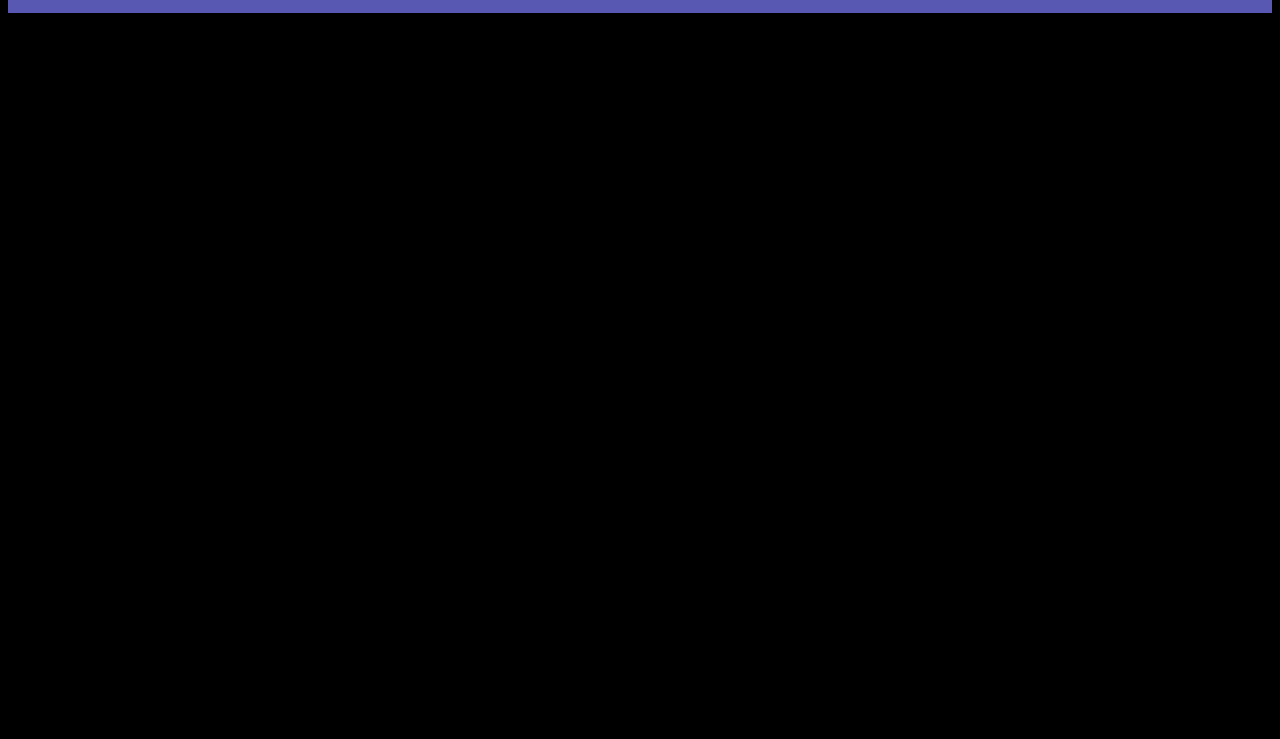
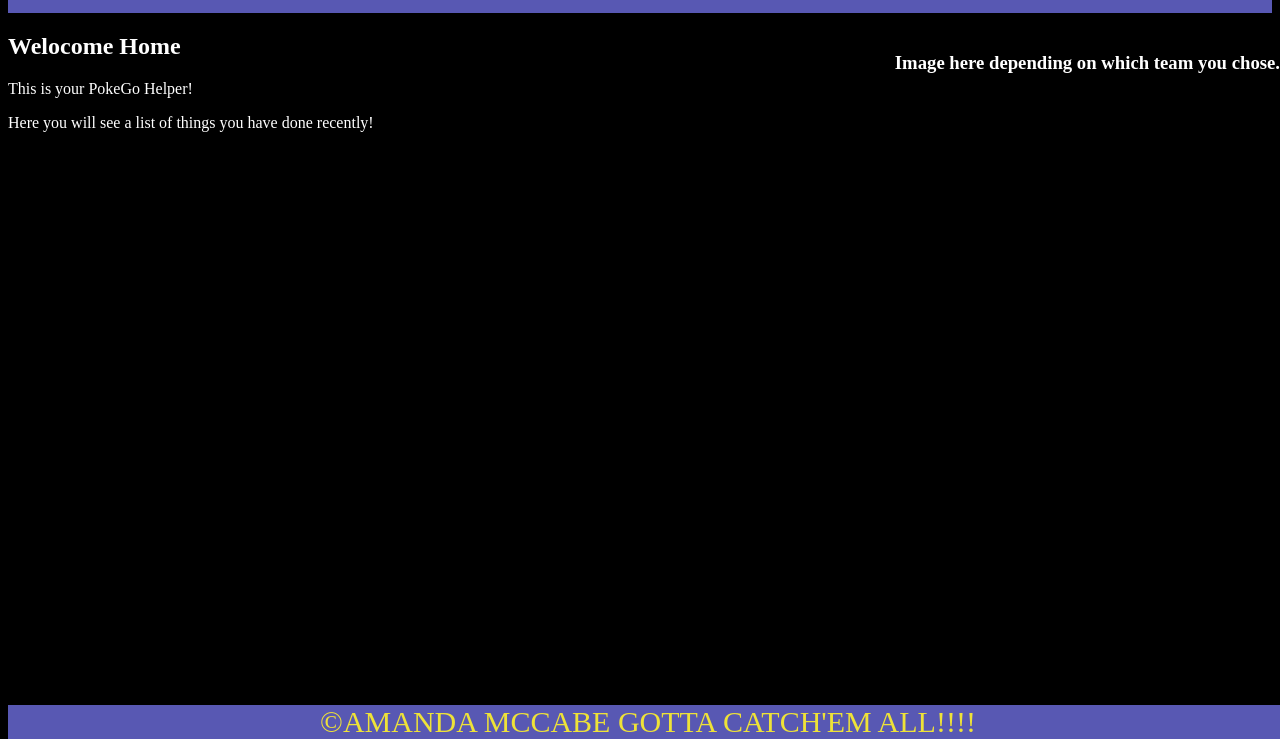
Before and after one commit to Amanda-McCabe/pokeGo_helper_wireframes, a plain HTML site: page src/home_screen/index.html in a window 1280 px wide. Shown: the part 61-800 px from the top of the page. Drawn offline with Linux system fonts and the light colour scheme.

Commit message:
updated home page and css

```diff
--- a/src/home_screen/home.css
+++ b/src/home_screen/home.css
@@ -28,6 +28,31 @@ body{
     background-color: black;
 }
 
+h1{
+    color: white;
+}
+
+h3{
+    color: white;
+    position: fixed;
+    top: 10;
+    right: 0;
+}
+
+p{
+    color: white;
+}
+
+footer{
+    color: rgb(238, 226, 56);
+    background-color: rgb(88, 88, 179);
+    text-align: center;
+    font-size: 15px;
+    position: fixed;
+    bottom: 0;
+    width: 100%;
+}
+
 /* nav style desktop */
 
 @media all and (min-width: 600px) {
@@ -36,4 +61,13 @@ body{
         margin: 0 100px 0 0;
         font-size: 30px;
     }
+
+    footer{
+        margin: 0;
+        text-align: center;
+        font-size: 30px;
+        position: fixed;
+        bottom: 0;
+        width: 100%;
+    }
 }
--- a/src/home_screen/index.html
+++ b/src/home_screen/index.html
@@ -18,5 +18,14 @@
             </ul>
         </nav>
     </header>
+    <section id="welcome">
+        <h3>Image here depending on which team you chose.</h3>
+        <h1>Welocome Home</h1>
+        <p>This is your PokeGo Helper!</p>
+        <p>Here you will see a list of things you have done recently!</p>
+    </section>
+    <footer>
+        &copy;AMANDA MCCABE GOTTA CATCH'EM ALL!!!!
+    </footer>
 </body>
 </html>
```
Also changed, not shown: src/update_pokedex/index.html (+1 -1 lines).
